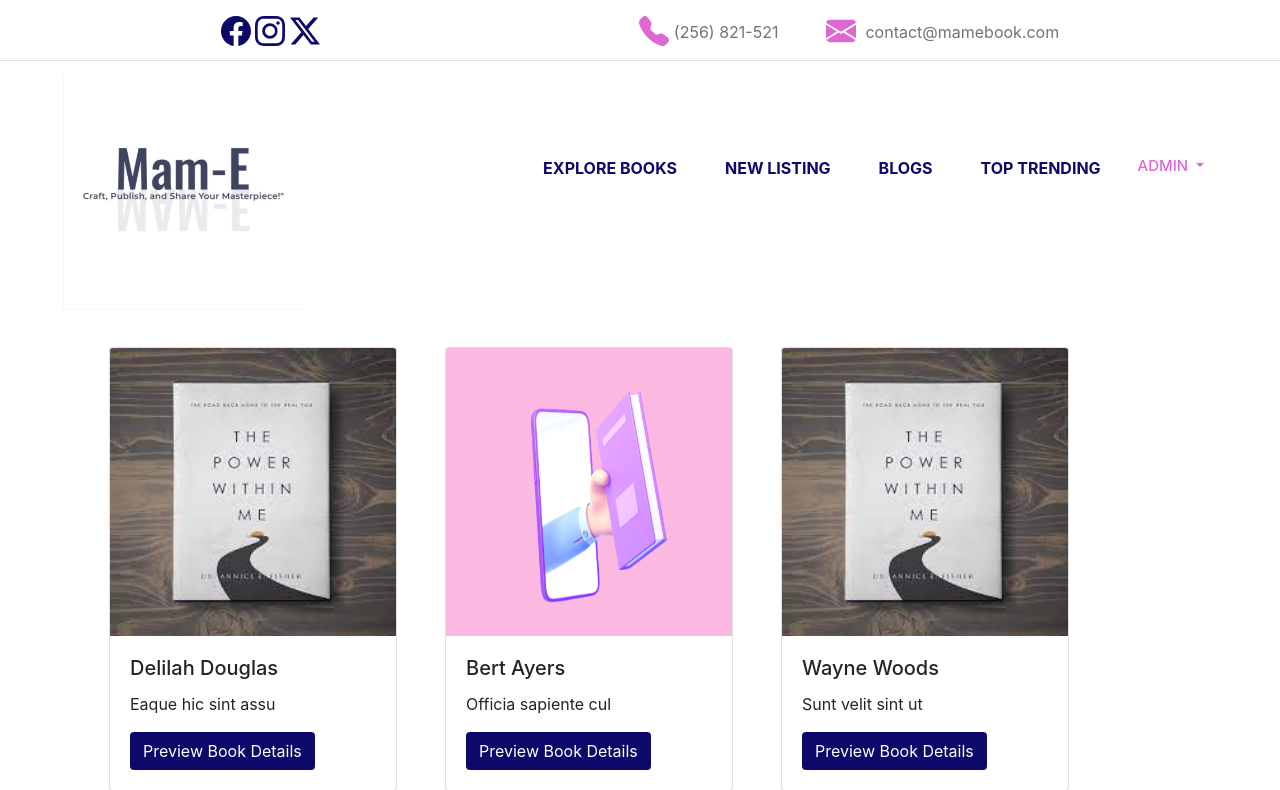
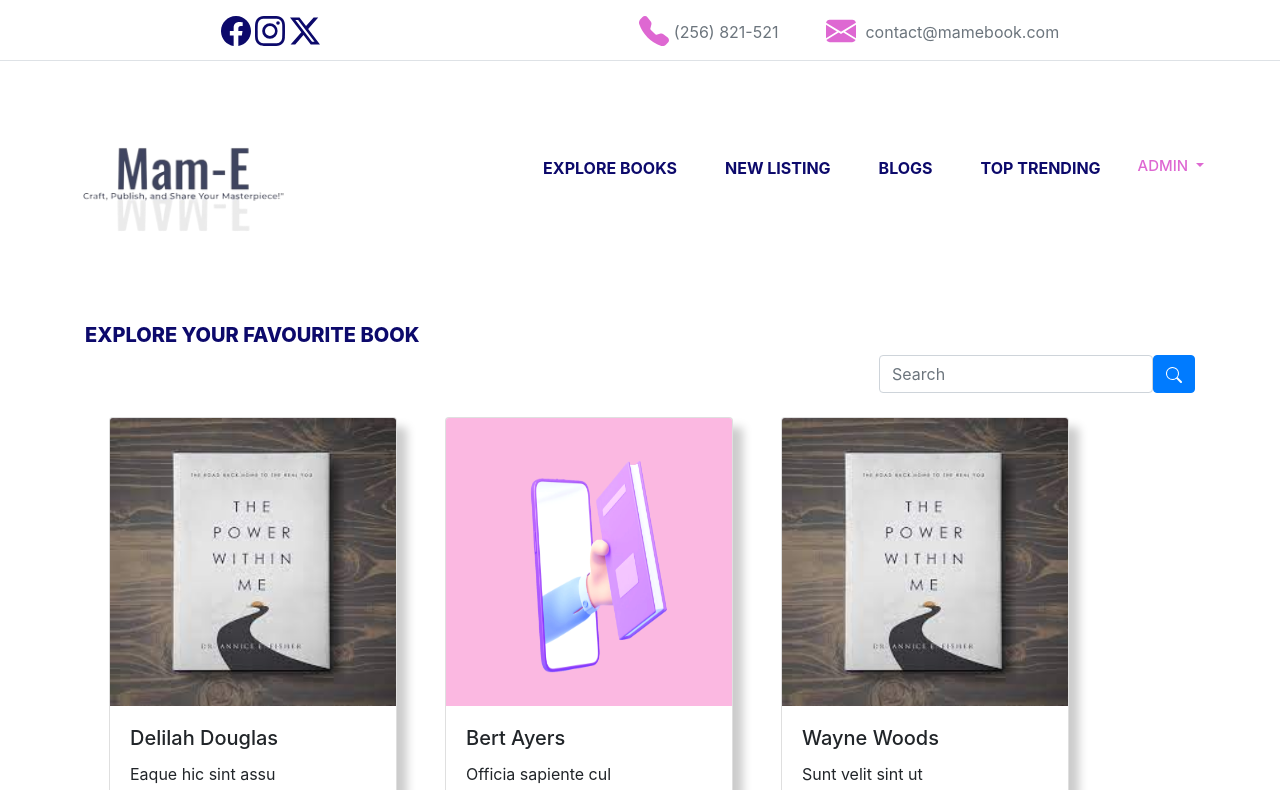
Before and after one commit to abdullahnaveedan/ebook, a Django app: page /all-books in a window 1280 px wide. Shown: the top 790 px of the page. Run offline with Django 4.2, Linux system fonts and the light colour scheme; a user stored in the database is signed in; data comes from the database, SQL or seed files in the repository; both versions use the stored data as it was after the commit.

Commit message:
Third Commit

```diff
--- a/cmsebook/admin.py
+++ b/cmsebook/admin.py
@@ -3,3 +3,4 @@ from .models import *
 # Register your models here.
 
 admin.site.register(bookinfo)
+admin.site.register(booksdownloadrecord)
--- a/cmsebook/models.py
+++ b/cmsebook/models.py
@@ -1,4 +1,5 @@
 from django.db import models
+from django.contrib.auth.models import User
 
 # Create your models here.
 
@@ -11,5 +12,14 @@ class bookinfo(models.Model):
     keyword = models.CharField(default="", max_length=50)
     bookcover = models.FileField(upload_to="bookcovers/")
     bookfile = models.FileField( upload_to="bookpdf/")
+    uploadby = models.CharField(default="", max_length=50)
+
     def __str__(self):
         return self.booktitle
+
+class booksdownloadrecord(models.Model):
+    bookId = models.ForeignKey(bookinfo, on_delete=models.CASCADE)
+    downloadby = models.ForeignKey(User, on_delete=models.CASCADE)
+
+    def __str__(self):
+        return self.bookId
--- a/cmsebook/urls.py
+++ b/cmsebook/urls.py
@@ -5,12 +5,17 @@ from django.conf.urls.static import static
 from django.conf import settings
 urlpatterns = [
     path('',views.index, name="home"),
+
     path('all-books',views.all_books, name="all_books"),
+    path('all-books/detail<int:bookid>/', views.showdetailbook),
+    path('all-books/detail<int:bookid>/download-book/', views.downloadbook, name='download_book'),
+
     path('log-in',views.log_in, name="log_in"),
+
     path('authenticate-login', views.authenticate_login, name="authenticate_login"),
     path('authenticate-signin', views.authenticate_signin, name="authenticate_signin"),
     path('authenticate-logout', views.authenticate_logout, name="authenticate_logout"),
+
     path('upload-book', views.upload_book , name="upload_book"),
-    path('all-books/detail<int:bookid>/', views.showdetailbook),
     path('top-trend', views.top_trend , name="top_trend"),
 ]  + static(settings.MEDIA_URL, document_root = settings.MEDIA_ROOT)
--- a/cmsebook/views.py
+++ b/cmsebook/views.py
@@ -16,9 +16,22 @@ def index(request):
     return render(request,"index.html",param)
 
 def all_books(request):
-    data = bookinfo.objects.all().order_by(Random())
-    param = {'data' : data}
-    return render(request, "allbooks.html",param)
+    cnt = 0
+    data = None  # Initialize data to None
+
+    if request.method == "GET":
+        form_val = request.GET.get("search")
+        if form_val is not None:
+            data = bookinfo.objects.filter(booktitle__icontains=form_val)
+        else:
+            data = bookinfo.objects.all().order_by('?')  # '?' for random ordering
+        cnt = len(data)
+
+    param = {
+        'data': data,
+        'length': cnt
+    }
+    return render(request, "allbooks.html", param)
 
 def log_in(request):
     return render(request, "login.html")
@@ -103,3 +116,7 @@ def top_trend(request):
             'data': bookinfo.objects.all()[:3]
     }
     return render(request,"top_trend.html",param)
+
+def downloadbook(request,bookid):
+
+    return render(request, "bookdetail.html")
--- a/templates/allbooks.html
+++ b/templates/allbooks.html
@@ -1,19 +1,45 @@
 {% extends "structure.html" %}
 {% block title %}Explore Books{% endblock title %}
+{% block css %}
+.card{
+  box-shadow:10px 10px 10px #ccc;
+}
+{% endblock css %}
+
 
 {% block body %}
 {% load static %}
 <div class="container d-flex flex-wrap">
+
+  <div>
+    <h5 class="text-uppercase" style="color:#0c096b; font-weight: 800; white-space: 10rem;">Explore your favourite book</h5>
+  </div>
+  <form class="input-group justify-content-end" method="GET">
+
+    <div id="search-autocomplete" class="form-outline" data-mdb-input-init>
+      <input type="search" id="form1" name = "search" class="form-control" placeholder="Search" required/>
+
+    </div>
+    <button type="submit" class="btn btn-primary" data-mdb-ripple-init>
+      <svg xmlns="http://www.w3.org/2000/svg" width="16" height="16" fill="currentColor" class="bi bi-search" viewBox="0 0 16 16">
+        <path d="M11.742 10.344a6.5 6.5 0 1 0-1.397 1.398h-.001c.03.04.062.078.098.115l3.85 3.85a1 1 0 0 0 1.415-1.414l-3.85-3.85a1.007 1.007 0 0 0-.115-.1zM12 6.5a5.5 5.5 0 1 1-11 0 5.5 5.5 0 0 1 11 0"/>
+      </svg>
+    </button>
+  </form>
+
     {% for i in data %}
     <div class="card m-4" style="width: 18rem;">
         <img class="card-img-top" src= "media/{{i.bookcover}}" style="height:18rem;">
         <div class="card-body">
           <h5 class="card-title">{{i.booktitle}}</h5>
-          <p class="card-text">{{i.bookdescription|linebreaksbr}}</p>
+          <p class="card-text">{{i.bookdescription}}</p>
           <a href="all-books/detail{{i.id}}" style="background-color:#0c096b; color:white;" class="btn">Preview Book Details</a>
         </div>
     </div>
     {% endfor %}
+    {% if length == 0 %}
+      <p>No Record Found</p>
+    {% endif %}
 
 
 </div>
--- a/templates/structure.html
+++ b/templates/structure.html
@@ -12,10 +12,12 @@
     />
     {% load static %}
     <link rel="stylesheet" href="{% static 'css/style.css' %}" />
-    <link rel="shortcut icon" href="{% static 'img/logo.jpg' %}" type="image/x-icon">
+    <link rel="shortcut icon" href="{% static 'img/logo.png' %}" type="image/x-icon">
     <style>
 
-      {% block css %}{% endblock css %}
+      {% block css %}
+
+      {% endblock css %}
     </style>
   </head>
 
@@ -109,7 +111,7 @@
 
         <nav class="navbar navbar-expand-lg navbar-light pt-2 mx-4 px-4">
           <a class="navbar-brand" href="/">
-            <img src="{%static 'img/logo.jpg'%}" style="width:15rem;">
+            <img src="{%static 'img/logo.png'%}" style="width:15rem;">
           </a>
           <button class="navbar-toggler" type="button" data-toggle="collapse" data-target="#navbarNav"
             aria-controls="navbarNav" aria-expanded="false" aria-label="Toggle navigation">
@@ -138,11 +140,25 @@
                   </button>
 
                   <div class="dropdown-menu" aria-labelledby="dropdownMenu2">
+
                     {% if request.user.is_superuser %}
-                      <a href="/upload-book" class="dropdown-item">Upload Book</a>
                       <a class="dropdown-item" href="/admin">Admin-Dashboard</a>
                     {% endif %}
-                    <a href="/authenticate-logout" class="dropdown-item text-uppercase text-danger" type="button">Signout</a>
+                    <a href="/upload-book" class="dropdown-item">
+                      <svg xmlns="http://www.w3.org/2000/svg" style="margin-left:0rem;" width="16" height="16" fill="currentColor" class="bi bi-upload" viewBox="0 0 16 16">
+                      <path d="M.5 9.9a.5.5 0 0 1 .5.5v2.5a1 1 0 0 0 1 1h12a1 1 0 0 0 1-1v-2.5a.5.5 0 0 1 1 0v2.5a2 2 0 0 1-2 2H2a2 2 0 0 1-2-2v-2.5a.5.5 0 0 1 .5-.5"/>
+                      <path d="M7.646 1.146a.5.5 0 0 1 .708 0l3 3a.5.5 0 0 1-.708.708L8.5 2.707V11.5a.5.5 0 0 1-1 0V2.707L5.354 4.854a.5.5 0 1 1-.708-.708z"/>
+                    </svg> Upload Book</a>
+                    <a href="/upload-book" class="dropdown-item">
+                      <svg xmlns="http://www.w3.org/2000/svg" style="margin-left:0rem;" width="16" height="16" fill="currentColor" class="bi bi-person-circle" viewBox="0 0 16 16">
+                        <path d="M11 6a3 3 0 1 1-6 0 3 3 0 0 1 6 0"/>
+                        <path fill-rule="evenodd" d="M0 8a8 8 0 1 1 16 0A8 8 0 0 1 0 8m8-7a7 7 0 0 0-5.468 11.37C3.242 11.226 4.805 10 8 10s4.757 1.225 5.468 2.37A7 7 0 0 0 8 1"/>
+                      </svg> Profile</a>
+                    <a href="/authenticate-logout" class="dropdown-item text-uppercase text-danger" type="button">
+                      <svg xmlns="http://www.w3.org/2000/svg" style="margin-left:0rem;" width="16" height="16" fill="currentColor" class="bi bi-box-arrow-left" viewBox="0 0 16 16">
+                      <path fill-rule="evenodd" d="M6 12.5a.5.5 0 0 0 .5.5h8a.5.5 0 0 0 .5-.5v-9a.5.5 0 0 0-.5-.5h-8a.5.5 0 0 0-.5.5v2a.5.5 0 0 1-1 0v-2A1.5 1.5 0 0 1 6.5 2h8A1.5 1.5 0 0 1 16 3.5v9a1.5 1.5 0 0 1-1.5 1.5h-8A1.5 1.5 0 0 1 5 12.5v-2a.5.5 0 0 1 1 0z"/>
+                      <path fill-rule="evenodd" d="M.146 8.354a.5.5 0 0 1 0-.708l3-3a.5.5 0 1 1 .708.708L1.707 7.5H10.5a.5.5 0 0 1 0 1H1.707l2.147 2.146a.5.5 0 0 1-.708.708l-3-3z"/>
+                    </svg> Signout</a>
                   </div>
                 </div>
                 {% else %}
```
Also changed, not shown: templates/bookdetail.html (+33 -6 lines), templates/index.html (+4 -4 lines), templates/top_trend.html (+9 -2 lines), templates/uploadbook.html (+8 -4 lines), cmsebook/migrations/0001_initial.py, cmsebook/migrations/0002_booksdownloadrecord.py (added), cmsebook/migrations/0003_alter_bookinfo_uploadby.py (added), db.sqlite3, static/img/logo.png (added).
